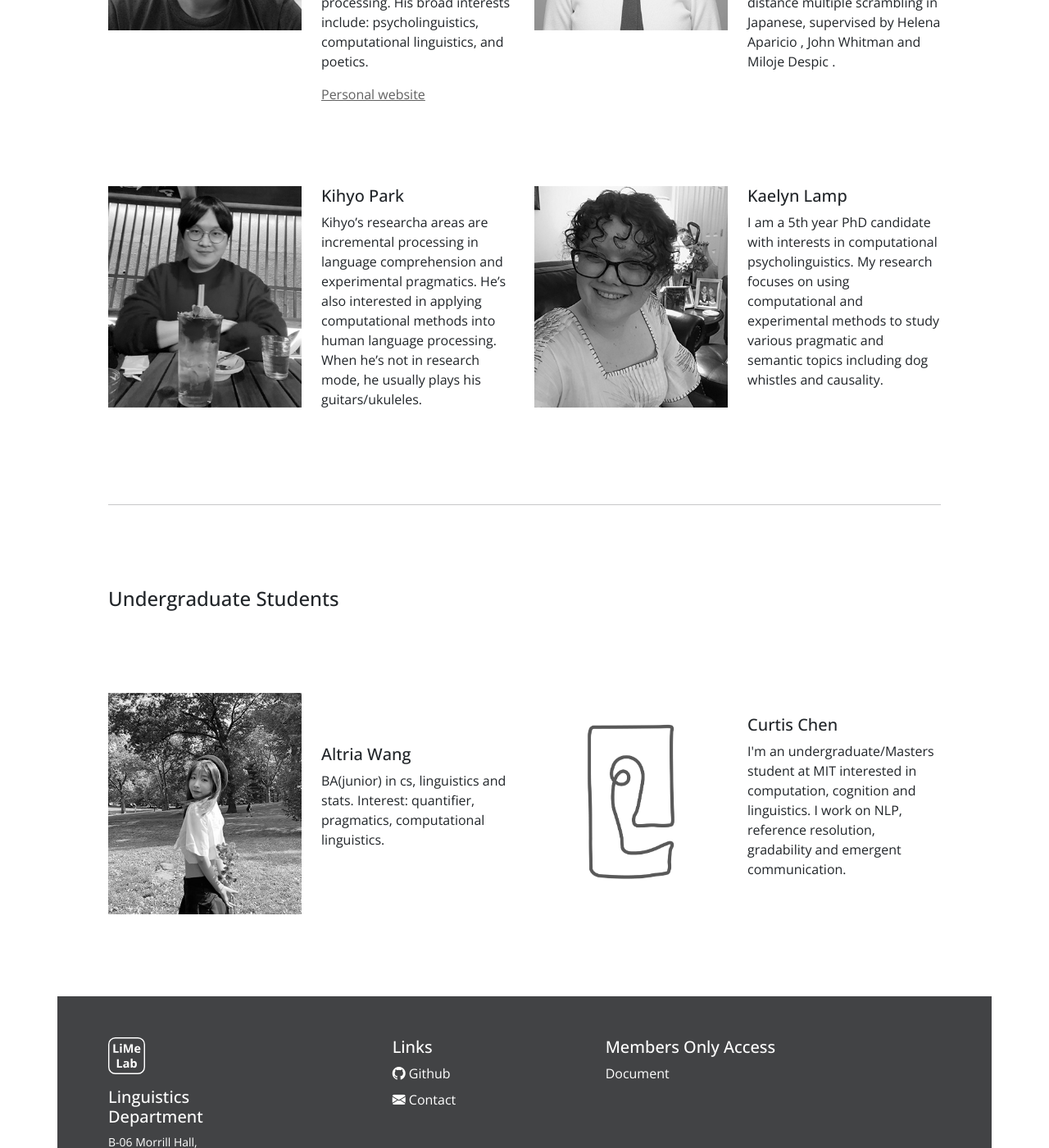
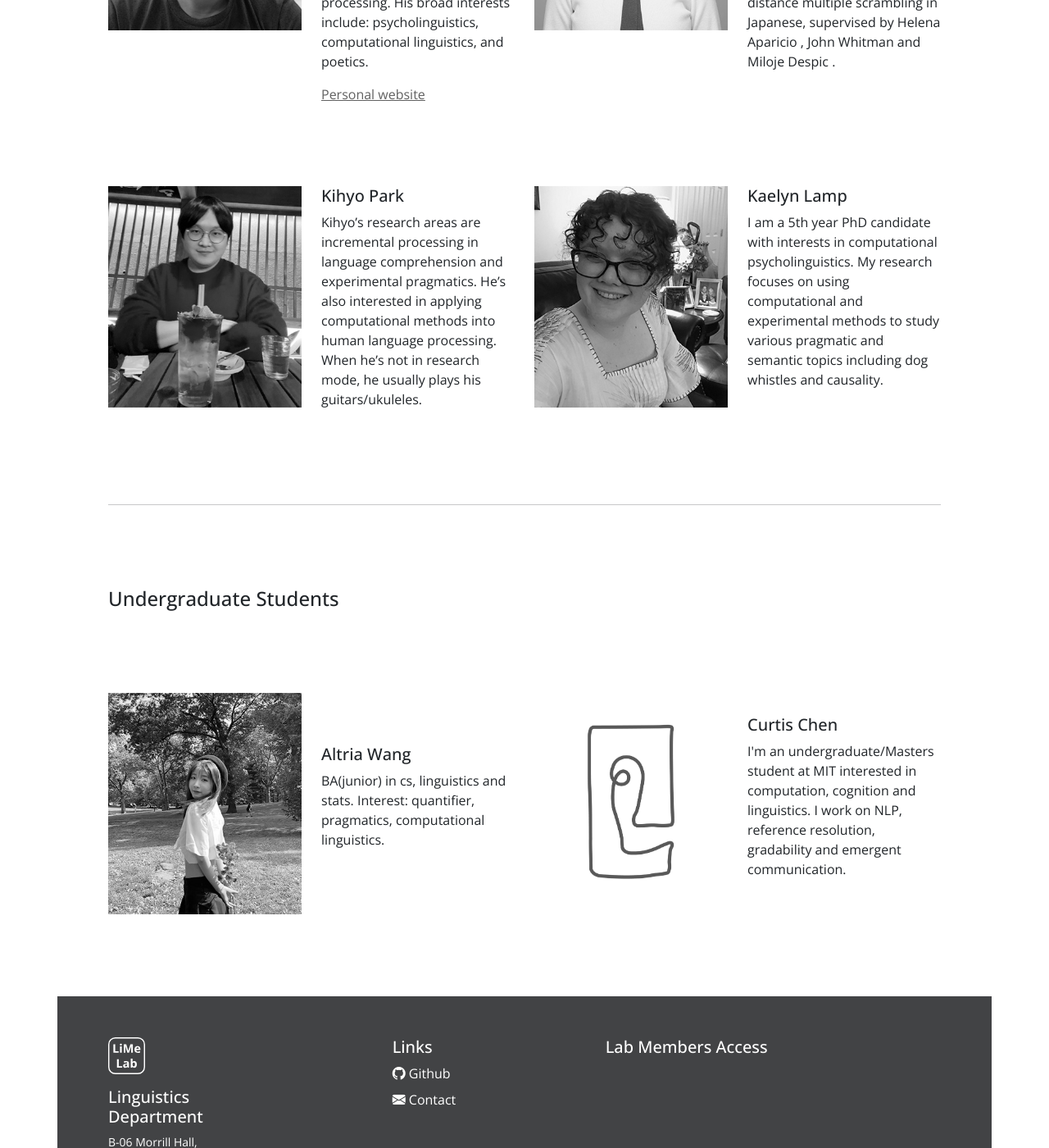
Before and after one commit to epecsok/LiMe-Lab-Cornell.github.io, a Jekyll site: the page built from people.html, in a window 1280 px wide and 1400 px high, scrolled down 1209 px. Shown: the whole window at 82% size. Built offline with Jekyll 4.4.1, drawn with Linux system fonts in a browser that asks for light colours; nearby versions of some CDN libraries.

Commit message:
revise lab members link

```diff
--- a/_includes/footer.html
+++ b/_includes/footer.html
@@ -27,10 +27,10 @@
         </ul>
       </div>
       <div class="col-lg-3 .col-sm-1">
-        <h5 class="footer-h5">Members Only Access</h5>
+        <h5 class="footer-h5"><a href="https://cornell.app.box.com/folder/181497953962" class="nav-link-footer p-0">Lab Members Access</a></h5>
         <ul class="nav flex-column">
           <li class="nav-item mb-2">
-            <a href="https://cornell.app.box.com/folder/181497953962" class="nav-link-footer p-0">Document</a>
+            <!-- <a href="https://cornell.app.box.com/folder/181497953962" class="nav-link-footer p-0">Document</a> -->
           </li>
         </ul>
       </div>
--- a/people.html
+++ b/people.html
@@ -71,7 +71,7 @@ layout: default
   <div class="col-lg-3 align-self-center" id="textCol">
     <h5>Kihyo Park</h5>
     <p>
-      Kihyo’s researcha areas are incremental processing in language
+      Kihyo’s research areas are incremental processing in language
       comprehension and experimental pragmatics. He’s also interested in
       applying computational methods into human language processing. When he’s
       not in research mode, he usually plays his guitars/ukuleles.
```
